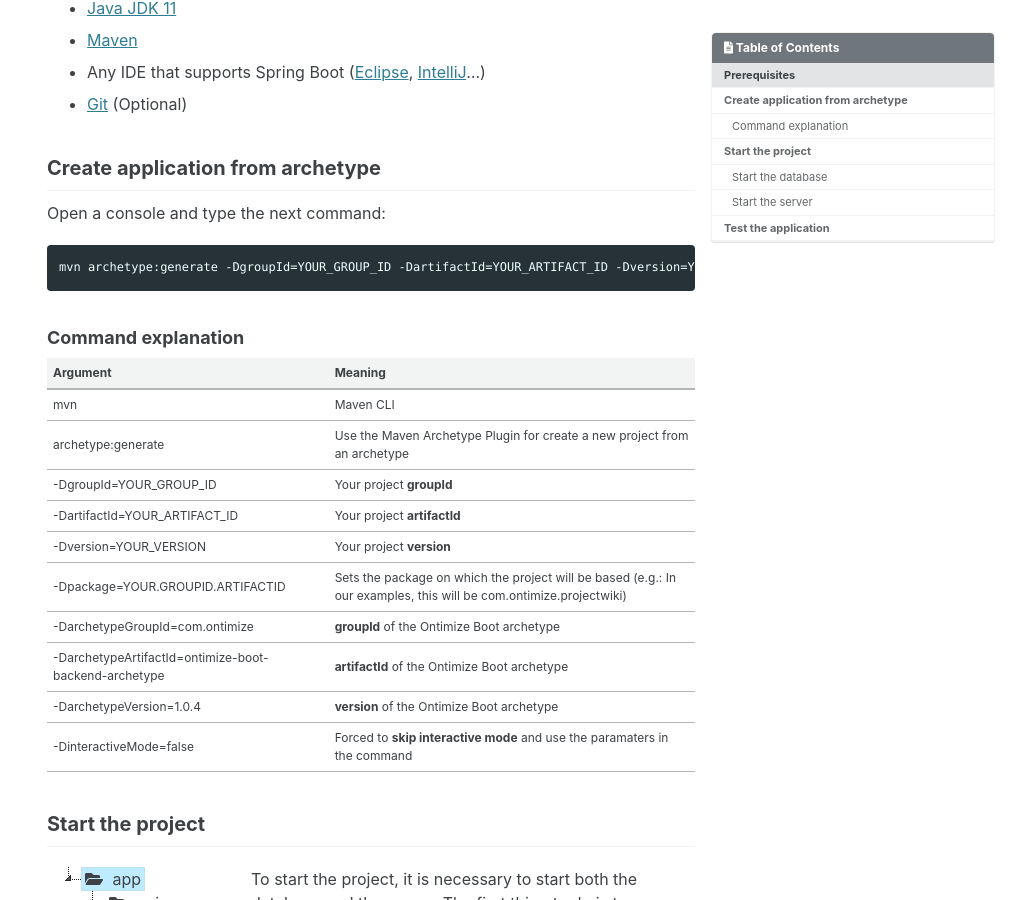
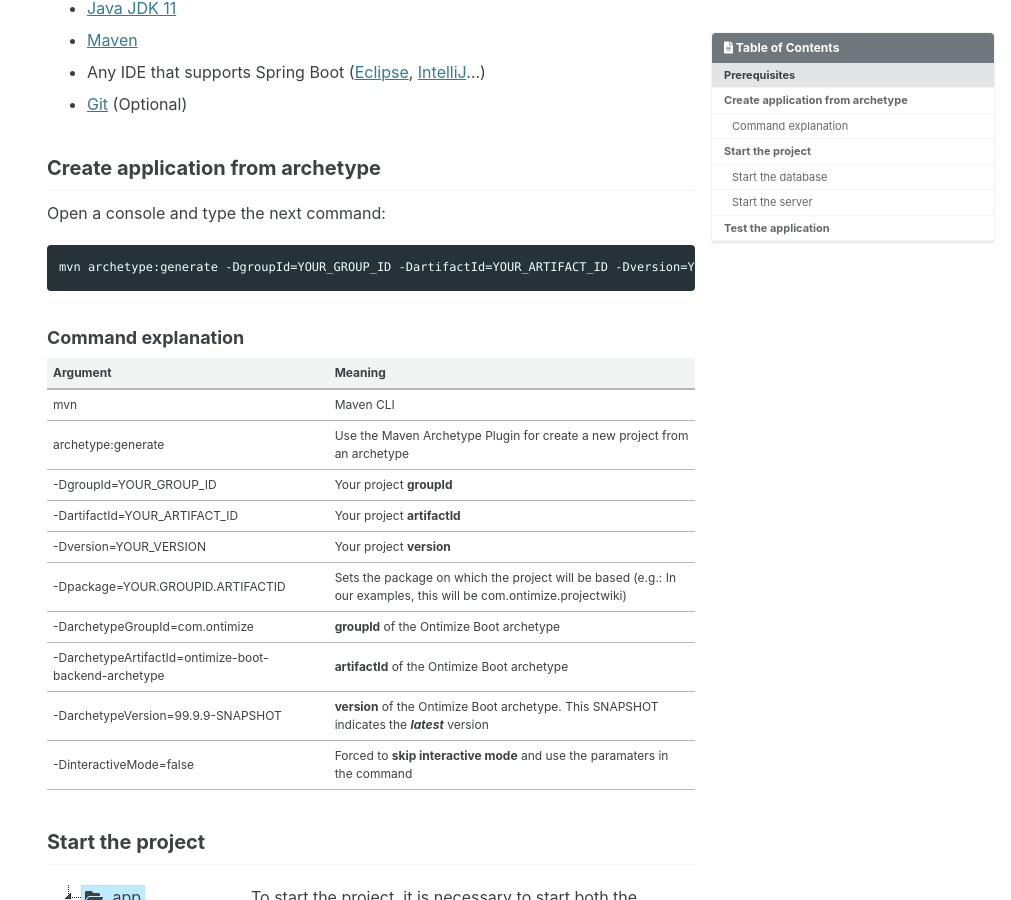
Before and after one commit to ontimize/ontimize-boot, a Jekyll site: the page built from _pages/getting_started.md, in a window 1280 px wide and 900 px high, scrolled down 328 px. Shown: the whole window, without its empty margins (269-1280 px from the left). Built offline with Jekyll 4.4.1, drawn with Linux system fonts in a browser that asks for light colours; cached includes are drawn as plain includes.

Commit message:
Change acrchetype version to point to latest tag

```diff
--- a/_pages/getting_started.md
+++ b/_pages/getting_started.md
@@ -20,7 +20,7 @@
 
 Open a console and type the next command:
 
-    mvn archetype:generate -DgroupId=YOUR_GROUP_ID -DartifactId=YOUR_ARTIFACT_ID -Dversion=YOUR_VERSION -Dpackage=YOUR.GROUPID.ARTIFACTID -DarchetypeGroupId=com.ontimize -DarchetypeArtifactId=ontimize-boot-backend-archetype -DarchetypeVersion=1.0.4 -DinteractiveMode=false
+    mvn archetype:generate -DgroupId=YOUR_GROUP_ID -DartifactId=YOUR_ARTIFACT_ID -Dversion=YOUR_VERSION -Dpackage=YOUR.GROUPID.ARTIFACTID -DarchetypeGroupId=com.ontimize -DarchetypeArtifactId=ontimize-boot-backend-archetype -DarchetypeVersion=99.9.9-SNAPSHOT -DinteractiveMode=false
 
 ### Command explanation
 
@@ -34,7 +34,7 @@
 | -Dpackage=YOUR.GROUPID.ARTIFACTID                     | Sets the package on which the project will be based (e.g.: In our examples, this will be com.ontimize.projectwiki) |
 | -DarchetypeGroupId=com.ontimize                       | **groupId** of the Ontimize Boot archetype                                                                         |
 | -DarchetypeArtifactId=ontimize-boot-backend-archetype | **artifactId** of the Ontimize Boot archetype                                                                      |
-| -DarchetypeVersion=1.0.4                              | **version** of the Ontimize Boot archetype                                                                         |
+| -DarchetypeVersion=99.9.9-SNAPSHOT                    | **version** of the Ontimize Boot archetype. This SNAPSHOT indicates the ***latest*** version                       |
 | -DinteractiveMode=false                               | Forced to **skip interactive mode** and use the paramaters in the command                                          |
 
 ## Start the project
```
